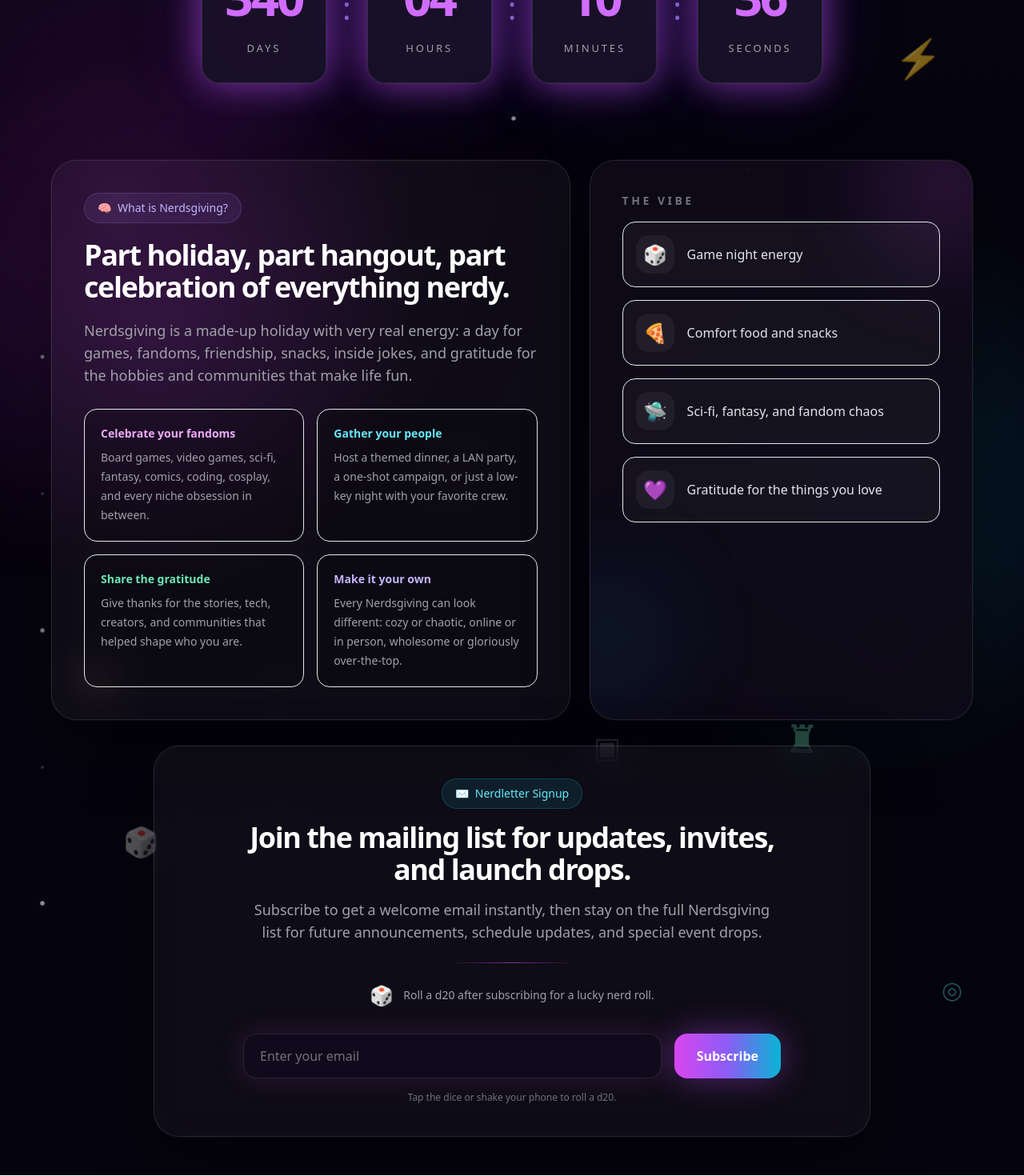
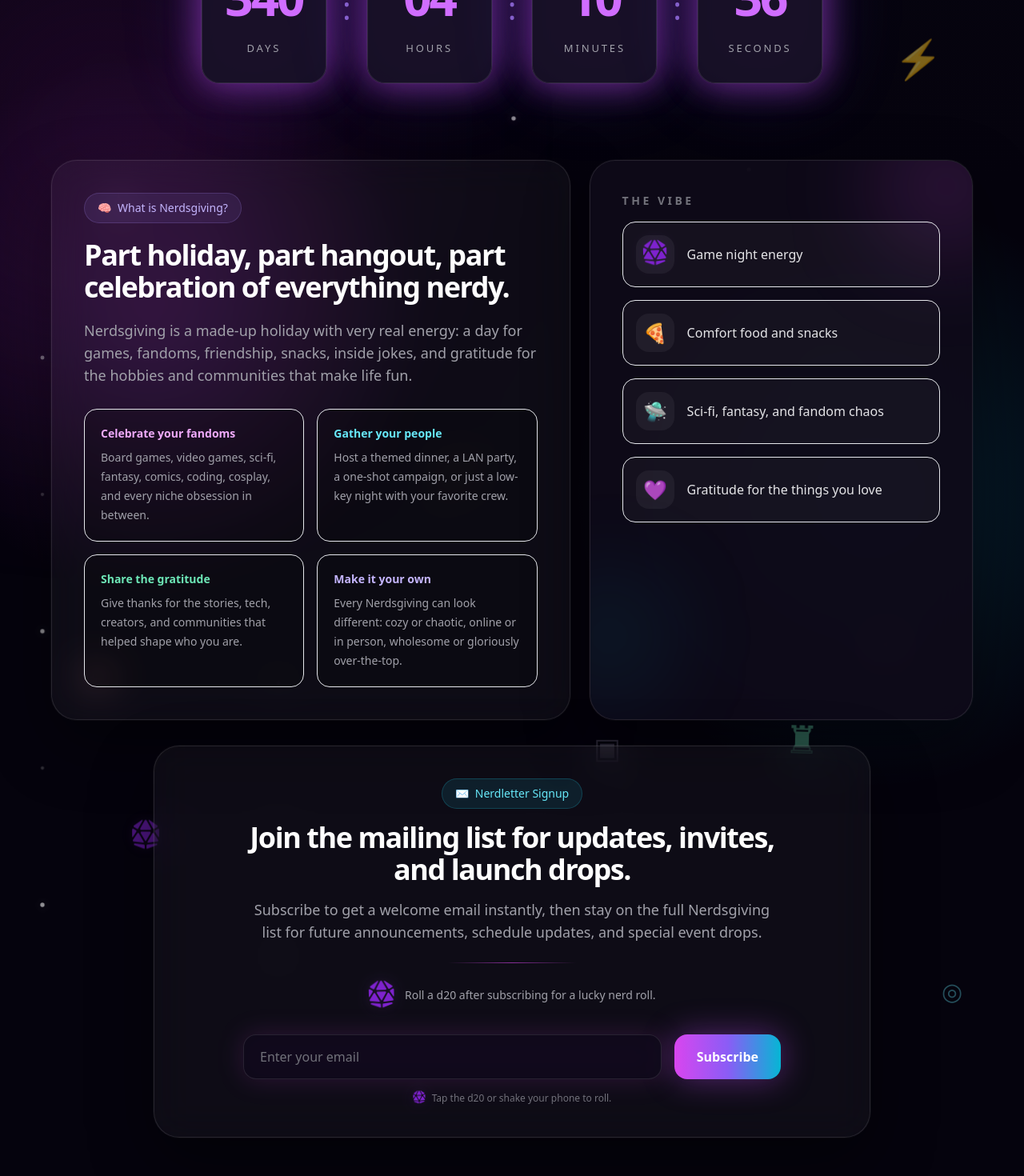
Before and after one commit to chadamis-lab/nerdsgiving-site, a React (Vite) app: page / in a window 1280 px wide. Shown: the part 665-2135 px from the top of the page at 80% size. Built offline with nearby package versions, Linux system fonts and the light colour scheme.

Commit message:
Added new d20 image

```diff
--- a/src/NerdsgivingPage.jsx
+++ b/src/NerdsgivingPage.jsx
@@ -1,3 +1,4 @@
+import Head from "next/head"
 import { useEffect, useMemo, useRef, useState } from "react"
 
 const TARGET_DATE_MS = new Date("2027-02-20T00:00:00").getTime()
@@ -34,6 +35,17 @@ function CountdownCard({ value, label }) {
   )
 }
 
+function D20Icon({ className = "", rolling = false, title }) {
+  return (
+    <i
+      className={`fa-solid fa-dice-d20 d20-icon ${rolling ? "rolling" : ""} ${className}`}
+      aria-hidden={title ? undefined : "true"}
+      aria-label={title}
+      title={title}
+    />
+  )
+}
+
 function FloatingGlyph({
   className,
   children,
@@ -51,7 +63,9 @@ function FloatingGlyph({
       title={title}
       aria-label={title}
       onClick={onClick}
-      className={`absolute select-none ${className} ${clickable ? "cursor-pointer" : "cursor-default"}`}
+      className={`absolute select-none ${className} ${
+        clickable ? "cursor-pointer" : "cursor-default"
+      }`}
       style={{
         animation: `float ${duration}s ease-in-out ${delay}s infinite`,
         ...style,
@@ -155,7 +169,10 @@ export default function NerdsgivingPage() {
       setDiceFlavor("Maybe blame the dice goblins.")
     }
 
-    setDiceRolling(true)
+    setDiceRolling(false)
+    requestAnimationFrame(() => {
+      setDiceRolling(true)
+    })
 
     if (diceTimeoutRef.current) clearTimeout(diceTimeoutRef.current)
     diceTimeoutRef.current = window.setTimeout(() => {
@@ -303,8 +320,14 @@ export default function NerdsgivingPage() {
         delay: 0.9,
       },
       {
-        className: "left-[12%] bottom-[18%] text-4xl text-amber-200/65",
-        symbol: "🎲",
+        className: "left-[12%] bottom-[18%] flex h-14 w-14 items-center justify-center",
+        symbol: (
+          <D20Icon
+            className="idle text-[2.25rem] drop-shadow-[0_0_16px_rgba(192,132,252,0.35)]"
+            rolling={diceRolling}
+            title="Roll a d20"
+          />
+        ),
         duration: 8.7,
         delay: 0.6,
         style: diceRolling
@@ -349,6 +372,13 @@ export default function NerdsgivingPage() {
 
   return (
     <>
+      <Head>
+        <link
+          rel="stylesheet"
+          href="https://cdnjs.cloudflare.com/ajax/libs/font-awesome/6.5.1/css/all.min.css"
+        />
+      </Head>
+
       <style>{`
         @keyframes float {
           0% { transform: translateY(0px) rotate(0deg); }
@@ -385,6 +415,48 @@ export default function NerdsgivingPage() {
           75% { transform: rotate(270deg) scale(1.12); }
           100% { transform: rotate(360deg) scale(1); }
         }
+        @keyframes d20Float {
+          0% { transform: translateY(0px) rotate(0deg); }
+          50% { transform: translateY(-2px) rotate(-2deg); }
+          100% { transform: translateY(0px) rotate(0deg); }
+        }
+
+        .d20-icon {
+          display: inline-block;
+          color: #7e22ce;
+          filter:
+            drop-shadow(0 2px 4px rgba(0, 0, 0, 0.28))
+            drop-shadow(0 0 8px rgba(168, 85, 247, 0.16));
+          transition:
+            transform 0.25s ease,
+            filter 0.25s ease,
+            color 0.25s ease;
+          transform-origin: center;
+          line-height: 1;
+        }
+
+        .d20-icon.idle {
+          animation: d20Float 3.6s ease-in-out infinite;
+        }
+
+        .d20-icon:hover {
+          transform: translateY(-2px) rotate(6deg) scale(1.08);
+          filter:
+            drop-shadow(0 4px 10px rgba(126, 34, 206, 0.35))
+            drop-shadow(0 0 10px rgba(168, 85, 247, 0.25));
+          color: #9333ea;
+        }
+
+        .d20-icon.rolling {
+          animation: d20Roll 700ms ease-in-out;
+        }
+
+        @keyframes d20Roll {
+          0% { transform: rotate(0deg) scale(1); }
+          30% { transform: rotate(120deg) scale(1.08); }
+          60% { transform: rotate(260deg) scale(0.98); }
+          100% { transform: rotate(360deg) scale(1); }
+        }
       `}</style>
 
       <div className="min-h-screen overflow-hidden bg-[#05030d] text-white">
@@ -419,8 +491,8 @@ export default function NerdsgivingPage() {
             className="pointer-events-none absolute inset-0 opacity-60"
             style={{ transform: `translate(${mouse.x * 10}px, ${mouse.y * 10}px)` }}
           >
-            {glyphs.map((glyph) => (
-              <div key={`${glyph.symbol}-${glyph.className}`} className="pointer-events-auto">
+            {glyphs.map((glyph, index) => (
+              <div key={`${index}-${glyph.className}`} className="pointer-events-auto">
                 <FloatingGlyph
                   className={glyph.className}
                   duration={glyph.duration}
@@ -540,7 +612,7 @@ export default function NerdsgivingPage() {
 
                     <div className="mt-4 space-y-4">
                       {[
-                        ["🎲", "Game night energy"],
+                        ["d20", "Game night energy"],
                         ["🍕", "Comfort food and snacks"],
                         ["🛸", "Sci-fi, fantasy, and fandom chaos"],
                         ["💜", "Gratitude for the things you love"],
@@ -549,8 +621,12 @@ export default function NerdsgivingPage() {
                           key={label}
                           className="flex items-center gap-4 rounded-2xl border border-white/8 bg-white/[0.03] px-4 py-4"
                         >
-                          <div className="flex h-12 w-12 items-center justify-center rounded-2xl bg-white/[0.05] text-2xl">
-                            {icon}
+                          <div className="flex h-12 w-12 items-center justify-center rounded-2xl bg-white/[0.05]">
+                            {icon === "d20" ? (
+                              <D20Icon className="idle text-[1.95rem] text-[#7e22ce]" />
+                            ) : (
+                              <span className="text-2xl text-violet-300">{icon}</span>
+                            )}
                           </div>
                           <div className="text-base font-medium text-zinc-200">{label}</div>
                         </div>
@@ -584,7 +660,7 @@ export default function NerdsgivingPage() {
                   <div className="mx-auto mt-6 h-[1px] w-40 bg-gradient-to-r from-transparent via-fuchsia-500 to-transparent opacity-60"></div>
 
                   <div className="mt-6 flex items-center justify-center gap-3 text-sm text-zinc-400">
-                    <span className="text-2xl">🎲</span>
+                    <D20Icon className="idle text-[2.1rem]" />
                     <span>Roll a d20 after subscribing for a lucky nerd roll.</span>
                   </div>
                 </div>
@@ -661,8 +737,9 @@ export default function NerdsgivingPage() {
 
                 {diceResult !== null && (
                   <div className="mx-auto mt-5 max-w-2xl rounded-2xl border border-cyan-400/20 bg-cyan-400/10 px-5 py-4 text-center">
-                    <div className="text-lg font-bold text-cyan-200">
-                      🎲 You rolled a {diceResult}
+                    <div className="flex items-center justify-center gap-3 text-lg font-bold text-cyan-200">
+                      <D20Icon className="text-[2.1rem]" rolling={diceRolling} />
+                      <span>You rolled a {diceResult}</span>
                     </div>
                     <div className="mt-1 text-sm text-cyan-100/85">{diceFlavor}</div>
 
@@ -680,8 +757,9 @@ export default function NerdsgivingPage() {
                   </div>
                 )}
 
-                <div className="mt-4 text-center text-xs text-zinc-500">
-                  Tap the dice or shake your phone to roll a d20.
+                <div className="mt-4 flex items-center justify-center gap-2 text-center text-xs text-zinc-500">
+                  <D20Icon className="idle text-base" />
+                  <span>Tap the d20 or shake your phone to roll.</span>
                 </div>
               </div>
             </section>
```
